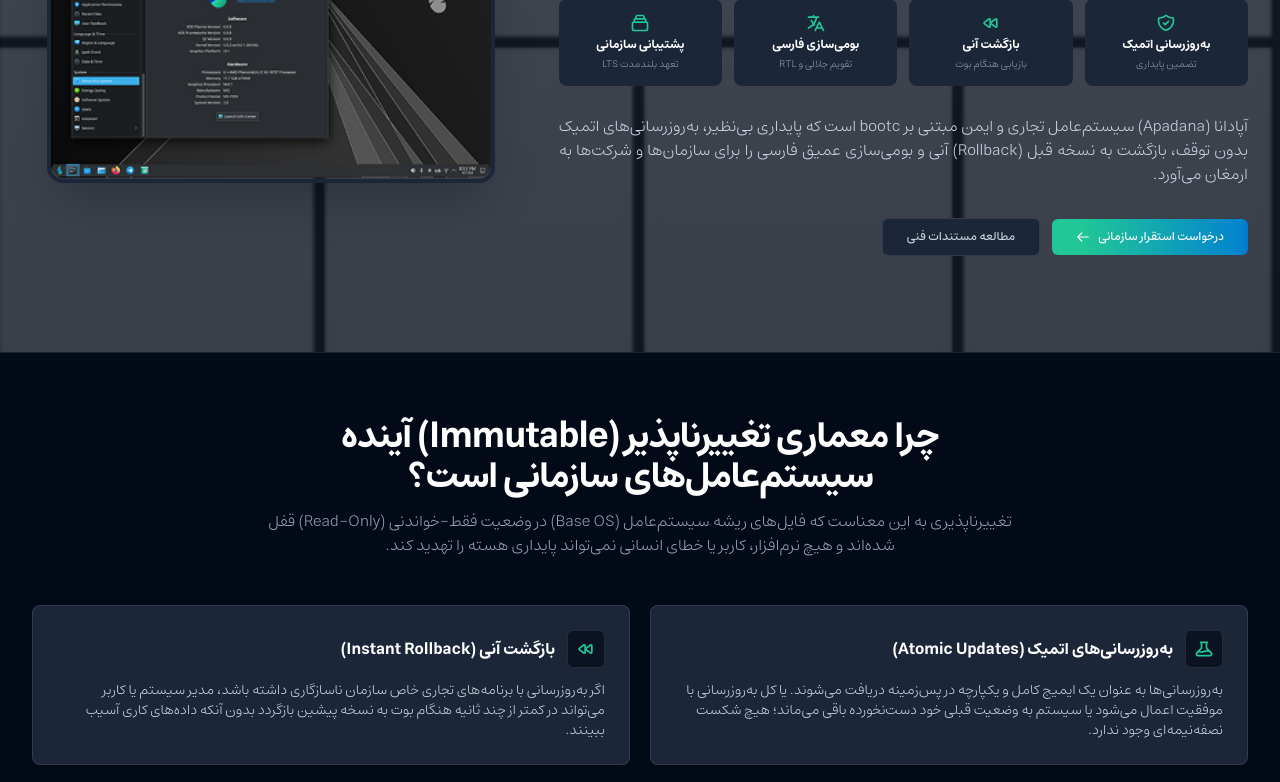
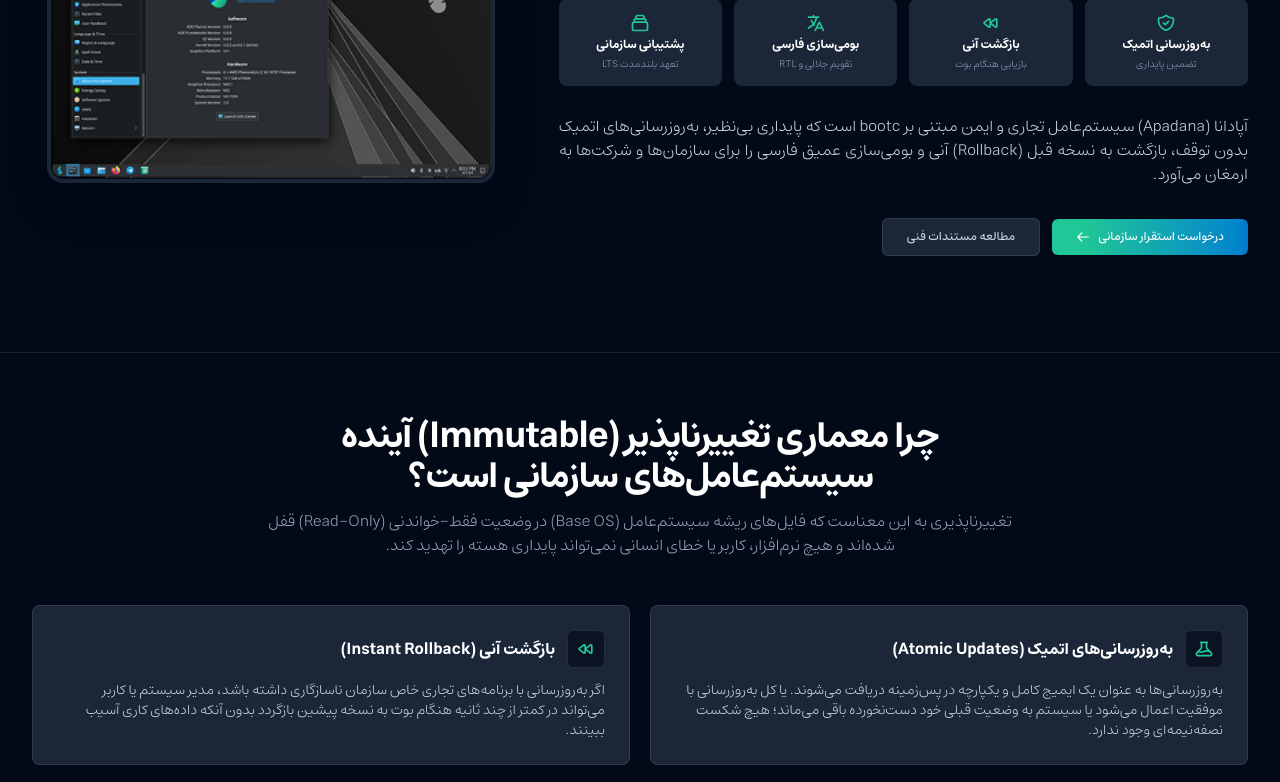
Before and after one commit to apadanalinux/website, an Astro site: page /fa in a window 1280 px wide. Shown: the part 277-1059 px from the top of the page. Built offline with nearby package versions, Linux system fonts and the light colour scheme; Astro itself is replaced by a stand-in of ours.

Commit message:
style: remove grid squares background pattern for a clean dark background

```diff
--- a/src/layouts/BaseLayout.astro
+++ b/src/layouts/BaseLayout.astro
@@ -45,7 +45,7 @@
     <meta property="twitter:title" content={title} />
     <meta property="twitter:description" content={description} />
   </head>
-  <body class="min-h-screen flex flex-col bg-[#020917] text-slate-100 antialiased selection:bg-parch-teal selection:text-slate-950 bg-parch-grid relative">
+  <body class="min-h-screen flex flex-col bg-[#020917] text-slate-100 antialiased selection:bg-parch-teal selection:text-slate-950 relative">
 
     <!-- Sticky Header -->
     <Header lang={lang} />
--- a/src/styles/global.css
+++ b/src/styles/global.css
@@ -60,13 +60,6 @@
   background-clip: text;
 }
 
-/* Parch Grid Pattern Background */
-.bg-parch-grid {
-  background: linear-gradient(180deg, rgba(2, 9, 23, 0.75) 0%, #020917 100%),
-    url('/images/grid.png');
-  background-size: cover;
-}
-
 /* Professional Enterprise Cards (Non-vibecoded, crisp borders) */
 .enterprise-card {
   background: #0b1322;
```
